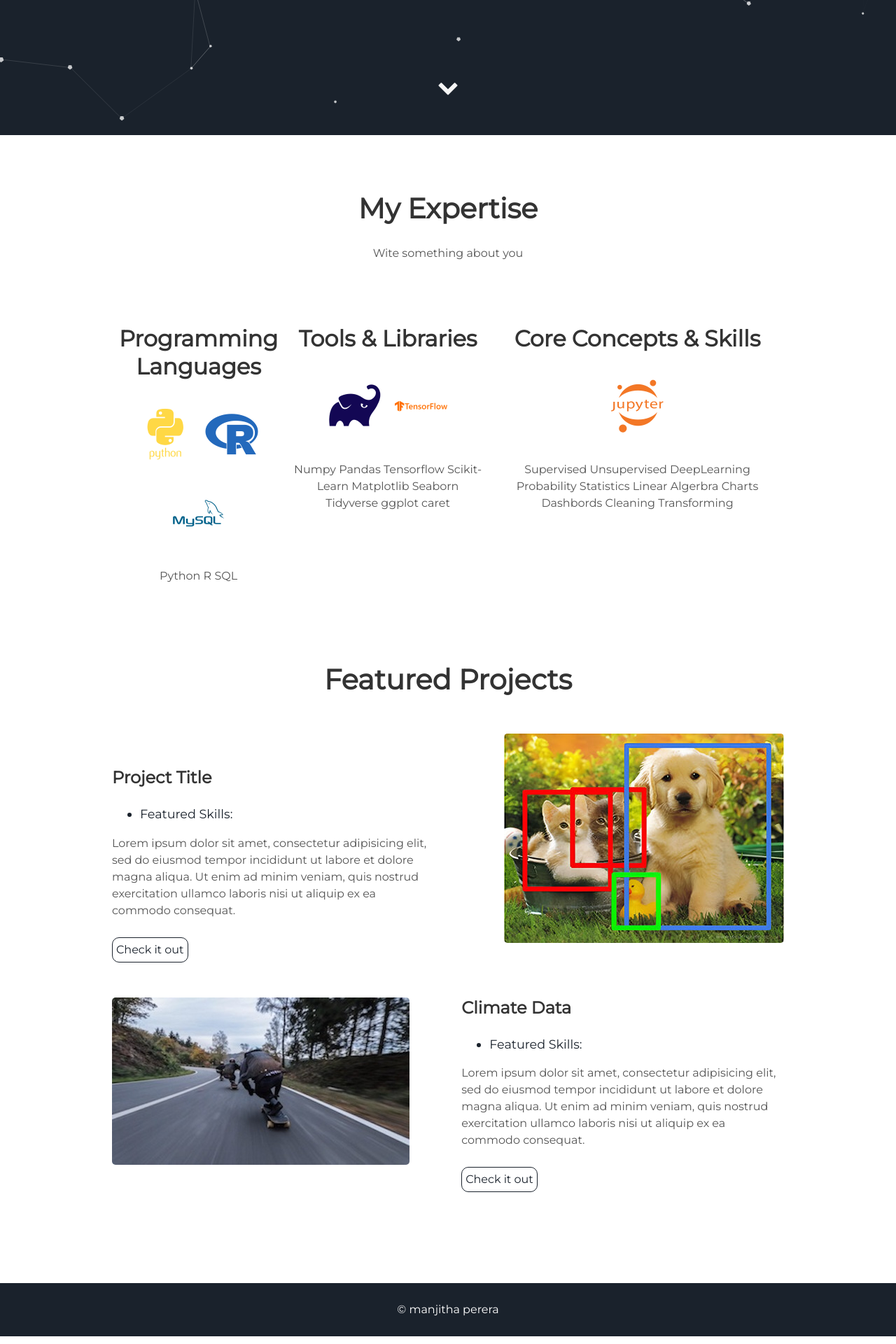
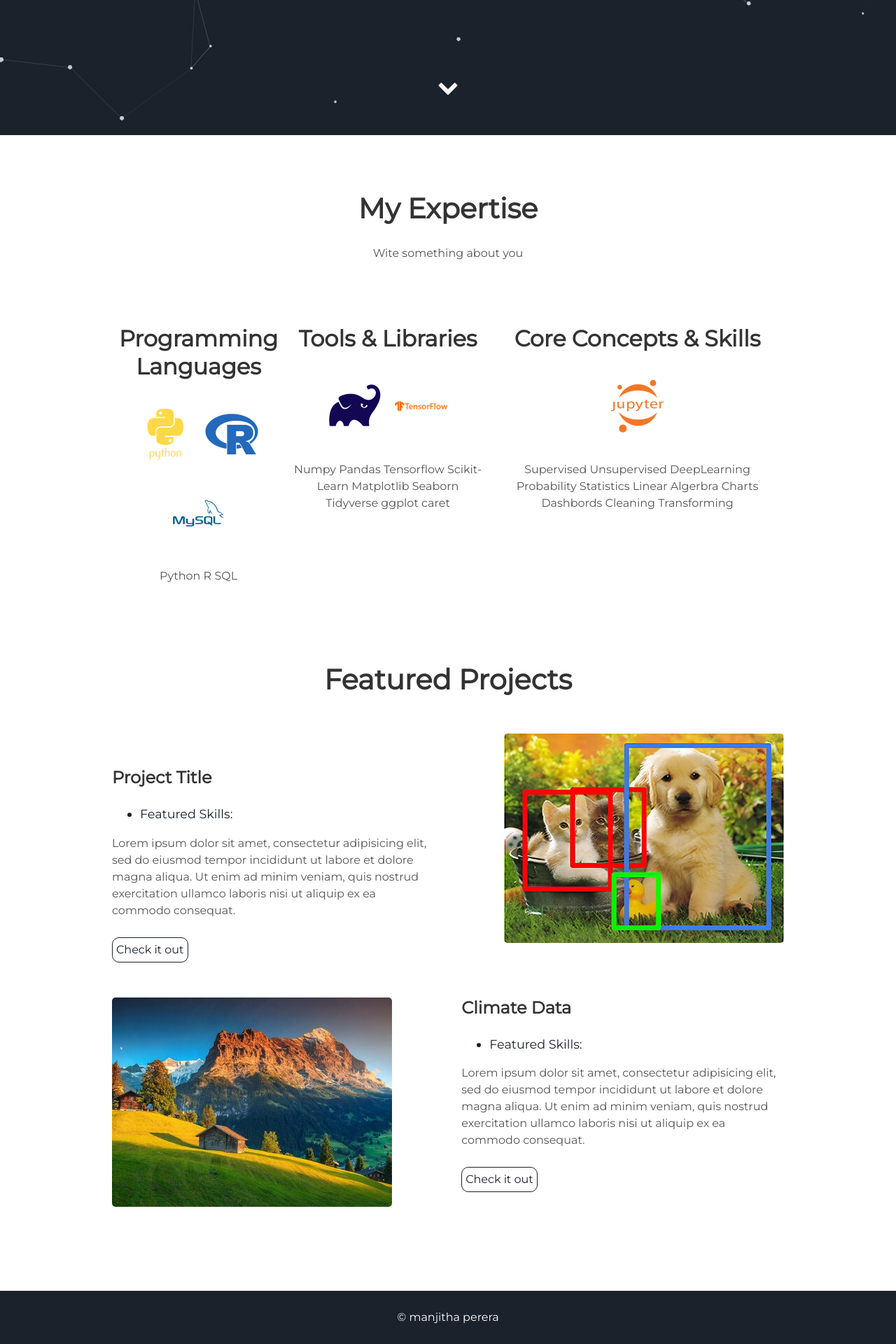
Before and after one commit to m-perera/m-perera.github.io, a Jekyll site: the page built from README.md, in a window 1280 px wide. Shown: the part 707-2627 px from the top of the page at 70% size. Built offline with Jekyll 4.4.1, drawn with Linux system fonts in a browser that asks for light colours; our own code applies the rules of GitHub Pages for plain Markdown files.

Commit message:
Update projects.html

```diff
--- a/_includes/projects.html
+++ b/_includes/projects.html
@@ -16,7 +16,7 @@
 </div>
 <div class="user-projects">
   <div class="images-left">
-    <img alt="mountains" src="{{ "/assets/img/skate.jpg" | prepend: site.baseurl }}" />
+    <img alt="mountains" src="{{ "/assets/img/rsz_switzerland-930868340.jpeg" | prepend: site.baseurl }}" />
   </div>
   <div class="contents-right">
     <h3> Climate Data </h3>
```
